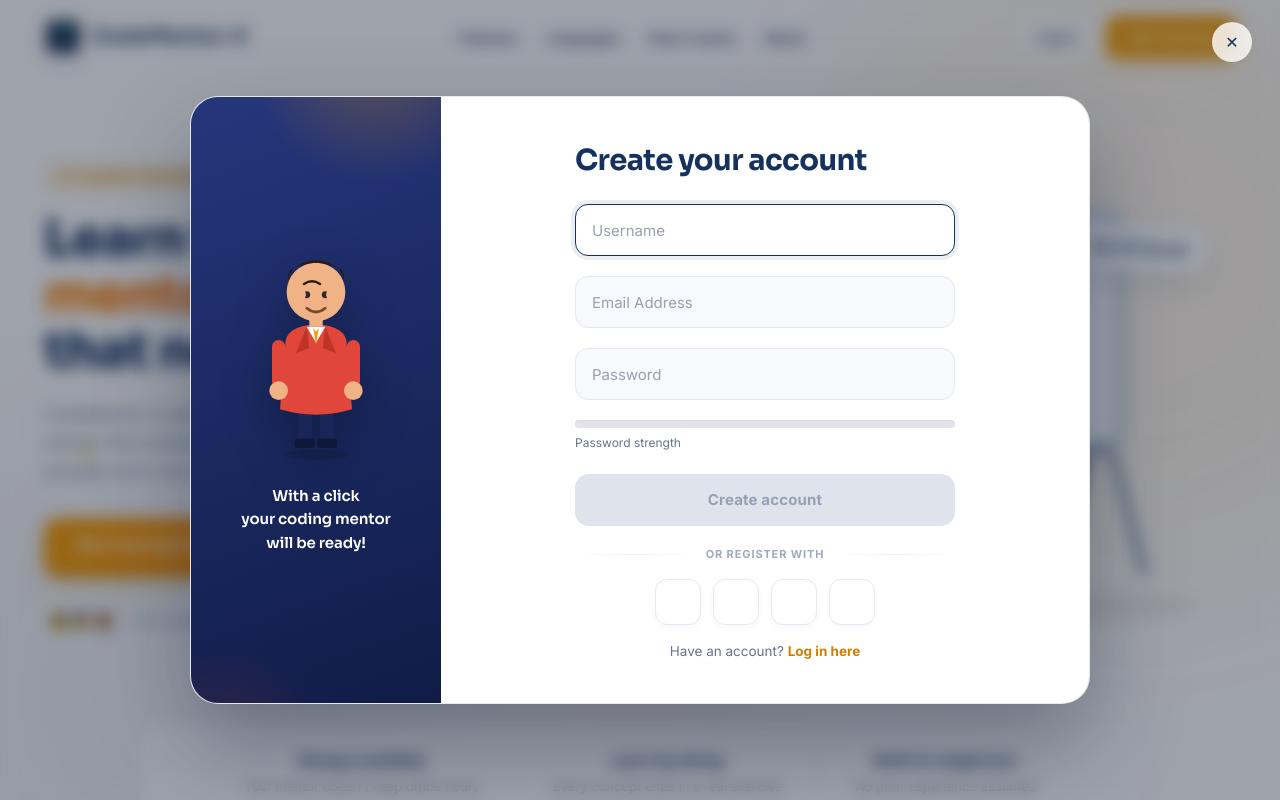
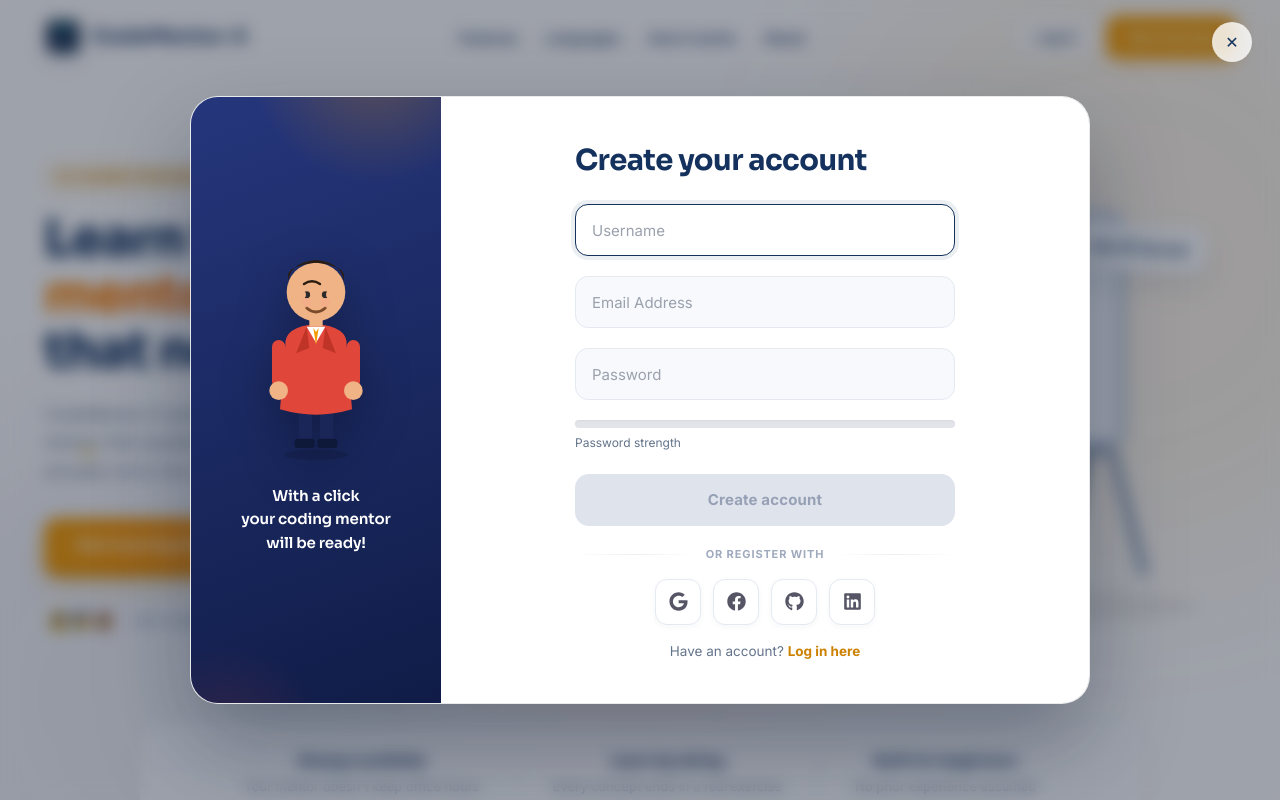
Before and after one commit to MubashraAzam/codementorX-frontend, a React (Vite) app: page / in a window 1280 px wide. Both pictures are taken after a click on the button "Start learning". Shown: the top 800 px of the page. Built offline with nearby package versions, Linux system fonts and the light colour scheme.

Commit message:
including icons

```diff
--- a/src/components/CodeMentorLanding.jsx
+++ b/src/components/CodeMentorLanding.jsx
@@ -1,4 +1,5 @@
 import React, { useState, useEffect, useRef } from "react";
+import { FaGoogle, FaFacebook, FaGithub, FaLinkedin } from "react-icons/fa";
 import { apiRequest, saveToken } from "../utils/api";
 import codementorLogo from "../assets/codementor-logo.png";
 
@@ -497,9 +498,9 @@ export default function CodeMentorLanding({ onLogin, onRegister }) {
         <div className="cmx-footer-bottom">
           <span>© {new Date().getFullYear()} CodeMentor-X. All rights reserved.</span>
           <div className="cmx-footer-social">
-            <a href="https://github.com/" target="_blank" rel="noopener noreferrer"><i className="bx bxl-github" /></a>
-            <a href="https://www.linkedin.com/" target="_blank" rel="noopener noreferrer"><i className="bx bxl-linkedin" /></a>
-            <a href="https://www.facebook.com/" target="_blank" rel="noopener noreferrer"><i className="bx bxl-facebook" /></a>
+            <a href="https://github.com/" target="_blank" rel="noopener noreferrer"><i className="bx bxl-github" /><FaGithub/></a>
+            <a href="https://www.linkedin.com/" target="_blank" rel="noopener noreferrer"><i className="bx bxl-linkedin" /><FaLinkedin/></a>
+            <a href="https://www.facebook.com/" target="_blank" rel="noopener noreferrer"><i className="bx bxl-facebook" /><FaFacebook/></a>
           </div>
         </div>
       </footer>
@@ -551,10 +552,10 @@ export default function CodeMentorLanding({ onLogin, onRegister }) {
                   <button type="submit" className="cmx-sbtn" disabled={!isLoginValid || authLoading}>{authLoading ? "Logging in..." : "Log in"}</button>
                   <div className="cmx-divider">OR CONTINUE WITH</div>
                   <div className="cmx-social">
-                    <a href="https://accounts.google.com/" target="_blank" rel="noopener noreferrer" className="cmx-soc"><i className="bx bxl-google" /></a>
-                    <a href="https://www.facebook.com/" target="_blank" rel="noopener noreferrer" className="cmx-soc"><i className="bx bxl-facebook" /></a>
-                    <a href="https://github.com/" target="_blank" rel="noopener noreferrer" className="cmx-soc"><i className="bx bxl-github" /></a>
-                    <a href="https://www.linkedin.com/" target="_blank" rel="noopener noreferrer" className="cmx-soc"><i className="bx bxl-linkedin" /></a>
+                    <a href="https://accounts.google.com/" target="_blank" rel="noopener noreferrer" className="cmx-soc"><i className="bx bxl-google" /><FaGoogle/></a>
+                    <a href="https://www.facebook.com/" target="_blank" rel="noopener noreferrer" className="cmx-soc"><i className="bx bxl-facebook" /><FaFacebook/></a>
+                    <a href="https://github.com/" target="_blank" rel="noopener noreferrer" className="cmx-soc"><i className="bx bxl-github" /><FaGithub/></a>
+                    <a href="https://www.linkedin.com/" target="_blank" rel="noopener noreferrer" className="cmx-soc"><i className="bx bxl-linkedin" /><FaLinkedin/></a>
                   </div>
                   <p className="cmx-switch">No account?{" "}
                     <a href="#reg" onClick={(e) => switchAuthPanel("register", e)}>Register here</a>
@@ -618,10 +619,10 @@ export default function CodeMentorLanding({ onLogin, onRegister }) {
                   <button type="submit" className="cmx-sbtn" style={{ marginTop: 8 }} disabled={!isRegisterValid || authLoading}>{authLoading ? "Creating account..." : "Create account"}</button>
                   <div className="cmx-divider">OR REGISTER WITH</div>
                   <div className="cmx-social">
-                    <a href="https://accounts.google.com/" target="_blank" rel="noopener noreferrer" className="cmx-soc"><i className="bx bxl-google" /></a>
-                    <a href="https://www.facebook.com/" target="_blank" rel="noopener noreferrer" className="cmx-soc"><i className="bx bxl-facebook" /></a>
-                    <a href="https://github.com/login" target="_blank" rel="noopener noreferrer" className="cmx-soc"><i className="bx bxl-github" /></a>
-                    <a href="https://www.linkedin.com/login" target="_blank" rel="noopener noreferrer" className="cmx-soc"><i className="bx bxl-linkedin" /></a>
+                    <a href="https://accounts.google.com/" target="_blank" rel="noopener noreferrer" className="cmx-soc"><i className="bx bxl-google" /><FaGoogle/></a>
+                    <a href="https://www.facebook.com/" target="_blank" rel="noopener noreferrer" className="cmx-soc"><i className="bx bxl-facebook" /><FaFacebook/></a>
+                    <a href="https://github.com/login" target="_blank" rel="noopener noreferrer" className="cmx-soc"><i className="bx bxl-github" /><FaGithub/></a>
+                    <a href="https://www.linkedin.com/login" target="_blank" rel="noopener noreferrer" className="cmx-soc"><i className="bx bxl-linkedin" /><FaLinkedin/></a>
                   </div>
                   <p className="cmx-switch">Have an account?{" "}
                     <a href="#login" onClick={(e) => switchAuthPanel("login", e)}>Log in here</a>
```
